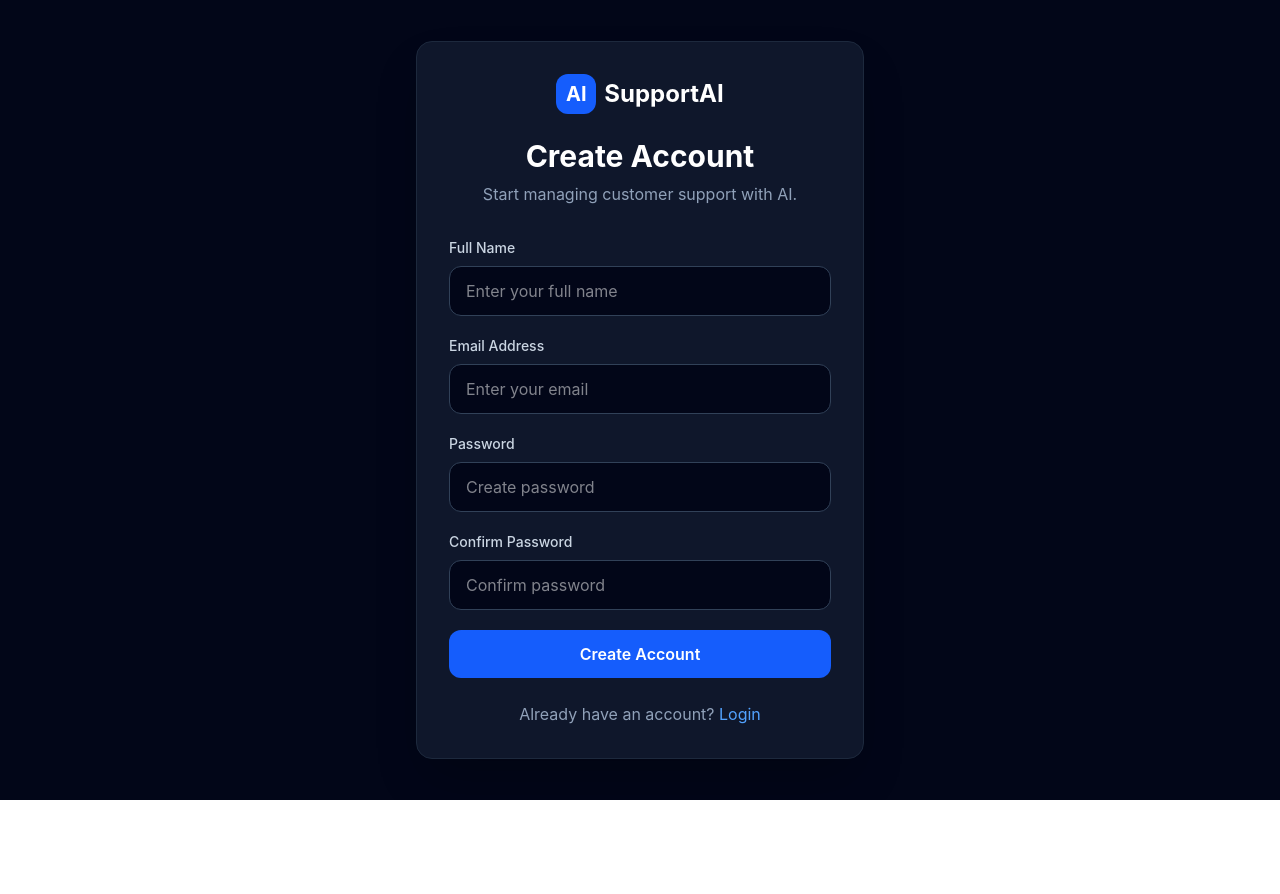
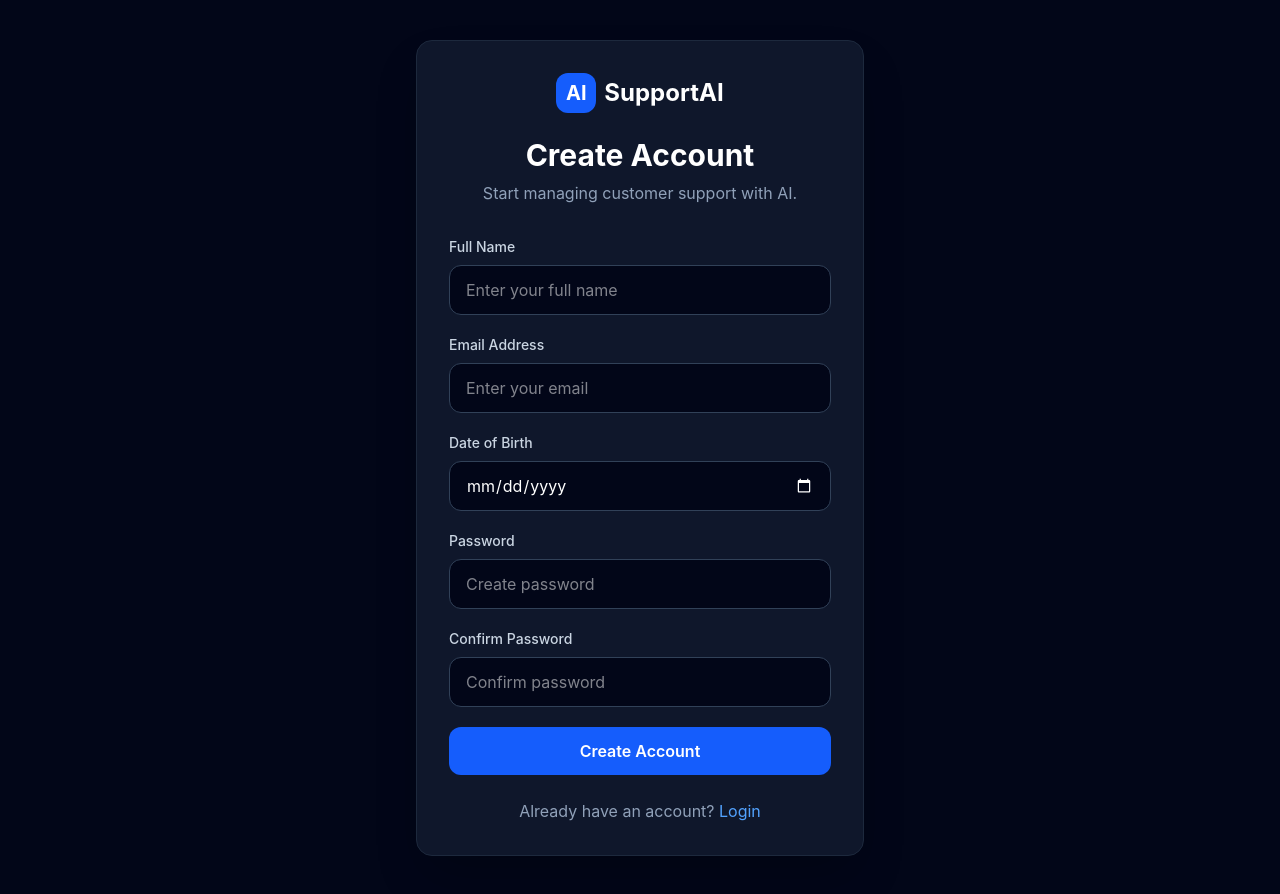
Before and after one commit to n-krishna/ai-customer-support-platform, a React (Vite) app in the folder client/: page /register in a window 1280 px wide. Before the commit the page ends 800 px from the top, so only its background shows below. Built offline with nearby package versions, Linux system fonts and the light colour scheme.

Commit message:
Updated Register page to add Date of Birth

```diff
--- a/client/src/index.css
+++ b/client/src/index.css
@@ -1 +1,5 @@
 @import "tailwindcss";
+input[type="date"]::-webkit-calendar-picker-indicator {
+  filter: invert(1);
+  cursor: pointer;
+}
--- a/client/src/pages/Register.jsx
+++ b/client/src/pages/Register.jsx
@@ -6,6 +6,7 @@ function Register() {
   const [formData, setFormData] = useState({
     fullName: "",
     email: "",
+    dob: "",
     password: "",
     confirmPassword: "",
   });
@@ -27,7 +28,7 @@ function Register() {
     setMessage("");
     setError("");
 
-    if (!formData.fullName || !formData.email || !formData.password) {
+    if (!formData.fullName || !formData.email || !formData.dob || !formData.password) {
       setError("Please fill in all required fields");
       return;
     }
@@ -48,6 +49,7 @@ function Register() {
       const response = await axios.post("http://localhost:5001/api/auth/register", {
         fullName: formData.fullName,
         email: formData.email,
+        dob: formData.dob,
         password: formData.password,
       });
 
@@ -56,6 +58,7 @@ function Register() {
       setFormData({
         fullName: "",
         email: "",
+        dob: "",
         password: "",
         confirmPassword: "",
       });
@@ -69,7 +72,7 @@ function Register() {
   };
 
   return (
-    <div className="min-h-screen bg-slate-950 text-white flex items-center justify-center px-6">
+    <div className="min-h-screen bg-slate-950 text-white flex items-center justify-center px-6 py-10">
       <div className="w-full max-w-md bg-slate-900 border border-slate-800 rounded-2xl shadow-2xl p-8">
         <div className="text-center mb-8">
           <Link to="/" className="inline-flex items-center gap-2 mb-6">
@@ -128,6 +131,20 @@ function Register() {
 
           <div>
             <label className="block text-sm font-medium text-slate-300 mb-2">
+              Date of Birth
+            </label>
+
+            <input
+             type="date"
+            name="dob"
+             value={formData.dob}
+             onChange={handleChange}
+            className="w-full bg-slate-950 border border-slate-700 rounded-xl px-4 py-3 text-white outline-none focus:border-blue-500 focus:ring-2 focus:ring-blue-500"
+             />
+            </div>
+
+          <div>
+            <label className="block text-sm font-medium text-slate-300 mb-2">
               Password
             </label>
             <input
```
